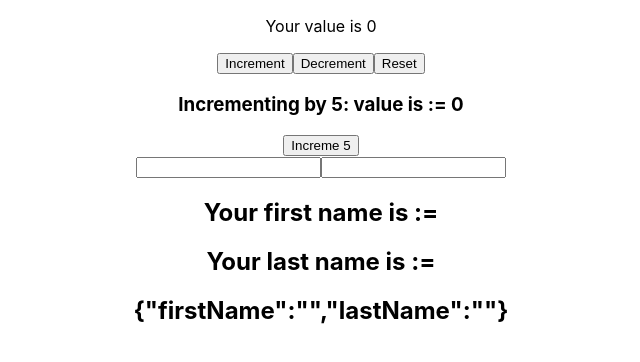
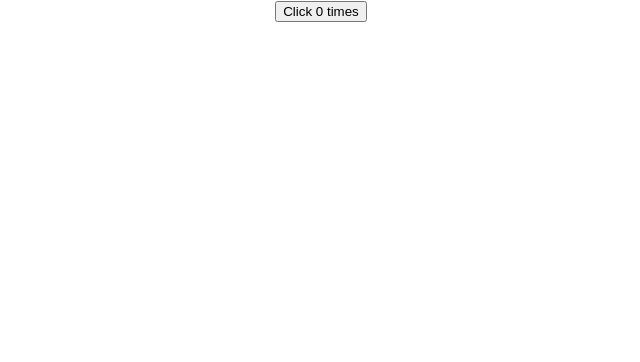
Before and after one commit to ClaytonSiby/React-Hooks, a React (Create React App) app: page / in a window 1280 px wide. Shown: the top 362 px of the page, without its empty margins (319-959 px from the left). Built offline with nearby package versions, Linux system fonts and the light colour scheme.

Commit message:
Change the document state after every render with the useEffect Hook

```diff
--- a/src/App.js
+++ b/src/App.js
@@ -1,14 +1,18 @@
 import Counter from './components/counter';
 import PrevState from './components/PrevState';
 import ObjectAsState from './components/ObjectAsState';
+import ArrayAsState from './components/ArrayAsState';
+import UseEffect from './components/UseEffect';
 import './App.css';
 
 function App() {
   return (
     <div className="App">
-      <Counter />
+      {/* <Counter />
       <PrevState />
       <ObjectAsState />
+      <ArrayAsState /> */}
+      <UseEffect />
     </div>
   );
 }
--- /dev/null
+++ b/src/components/ArrayAsState.js
@@ -0,0 +1,26 @@
+import React, { useState } from 'react'
+
+function ArrayAsState() {
+    const stateArray = [];
+    const [ items, setItems ] = useState(stateArray);
+
+    const addItem = () => {
+        setItems([...items, {
+            id: items.length,
+            value: Math.floor(Math.random() * 10) + 1
+        }])
+    }
+
+    return (
+        <div>
+          <button onClick={ addItem }>Add a number</button>
+          <ul>
+            { items.map((item, index) => (
+                <li key={ index }>{ item.value }</li>
+            ))}
+          </ul>
+        </div>
+    )
+}
+
+export default ArrayAsState
--- a/src/components/PrevState.js
+++ b/src/components/PrevState.js
@@ -5,9 +5,10 @@ function PrevState () {
   const [count, setCount] = useState(initialCount)
 
   const incrementByFive = () => {
-    for (let i = 0; i < 5; i++) {
-      setCount(prevState => prevState + 1)
-    }
+    setCount(count + 5)
+    // for (let i = 0; i < 5; i++) {
+    //   setCount(prevState => prevState + 1)
+    // }
   }
 
   return <div>
--- /dev/null
+++ b/src/components/UseEffect.js
@@ -0,0 +1,17 @@
+import React, { useState, useEffect } from 'react';
+
+function UseEffect() {
+    const [ count, setCount] = useState(0);
+
+    useEffect(() => {
+      document.title = `You clicked ${ count } times`;
+    })
+
+    return (
+        <div>
+            <button onClick={ () => setCount(count + 1)}>Click { count } times</button>
+        </div>
+    )
+}
+
+export default UseEffect
```
Also changed, not shown: 1 other file (tests, documents, lock files or other folders).
